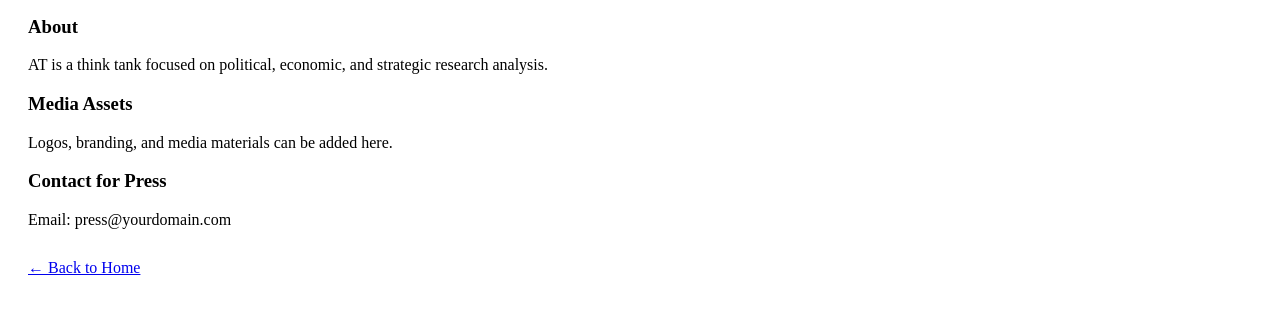
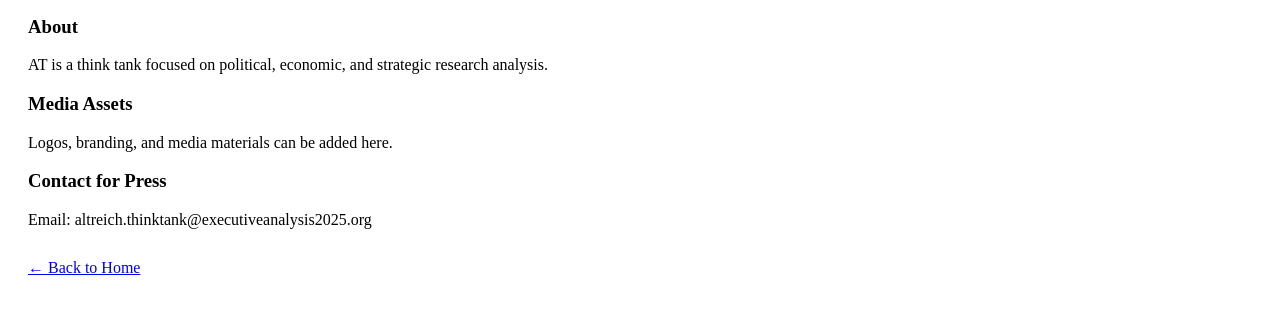
Before and after one commit to palhemendra1/at, a plain HTML site: page press.html in a window 1280 px wide. Shown: the part 177-488 px from the top of the page. Drawn offline with Linux system fonts and the light colour scheme.

Commit message:
Update press.html

```diff
--- a/press.html
+++ b/press.html
@@ -26,7 +26,7 @@
   <p>Logos, branding, and media materials can be added here.</p>
 
   <h3>Contact for Press</h3>
-  <p>Email: press@yourdomain.com</p>
+  <p>Email: altreich.thinktank@executiveanalysis2025.org</p>
 
   <p style="margin-top:30px;">
     <a href="/at/index.html">← Back to Home</a>
```
